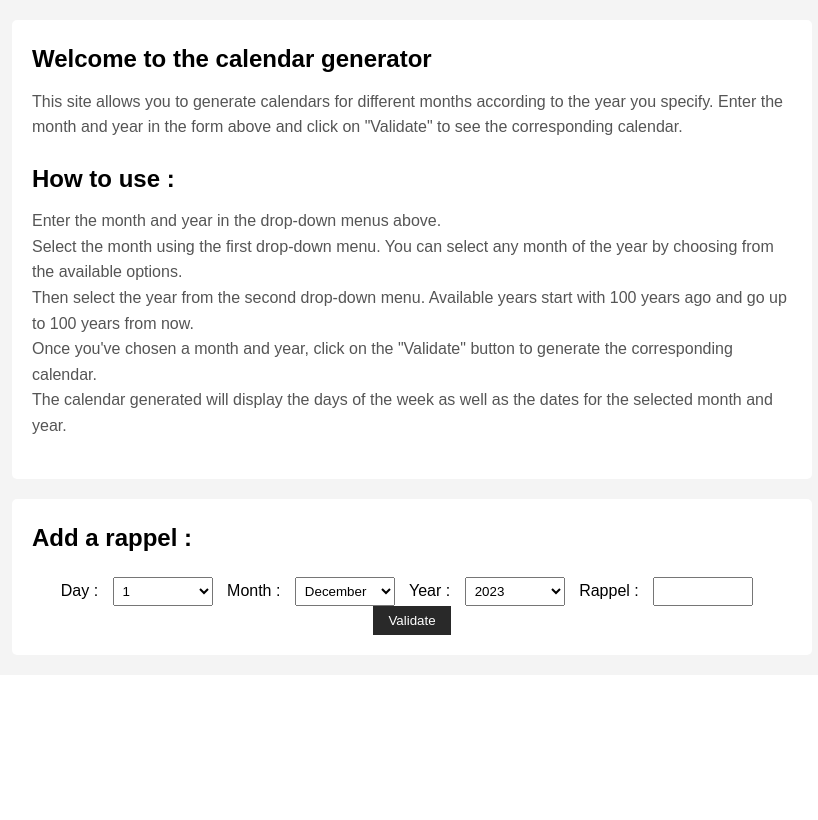
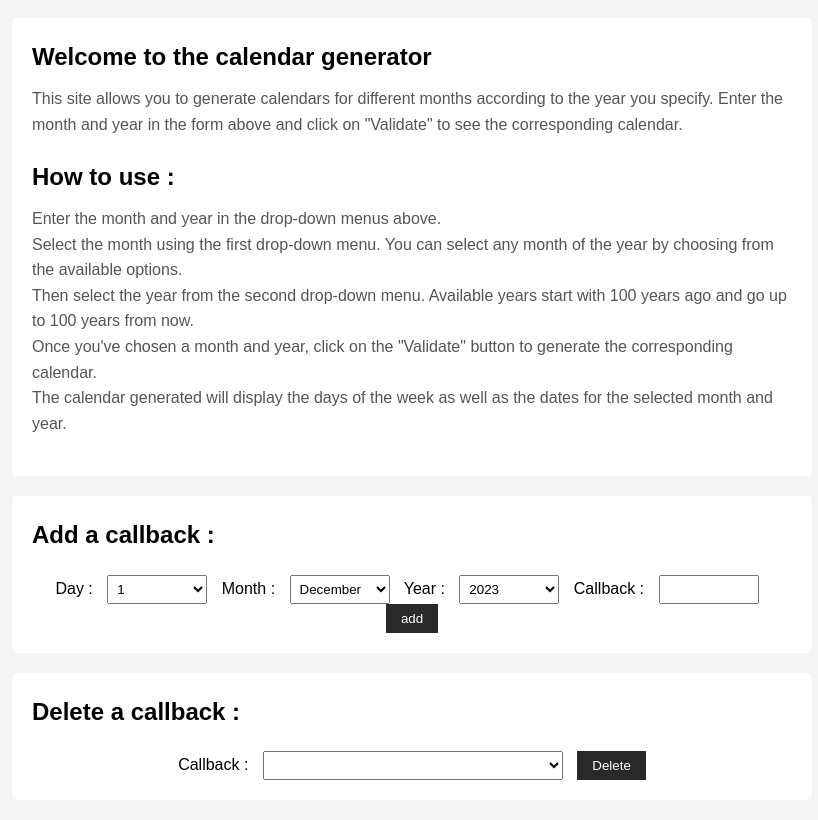
Before and after one commit to arthur-pbty/nsi, a PHP site: page / in a window 1280 px wide. Shown: the part 132-952 px from the top of the page, without its empty margins (228-1046 px from the left). Before the commit the page ends 767 px from the top, so only its background shows below. Run offline with PHP 8.4, Linux system fonts and the light colour scheme; lists and menus that the app fills with data are empty.

Commit message:
enhancement addition

```diff
--- a/Activity_PHP/calendar/index.php
+++ b/Activity_PHP/calendar/index.php
@@ -11,7 +11,7 @@
     <header>
         <h1>Calendar</h1>
         <form method="post" action="calendar.php">
-            <label for="">Month :</label>
+            <label for="month">Month :</label>
             <select name="month">
                 <?php
                 $months = [
@@ -36,7 +36,7 @@
                 ?>
             </select>
 
-            <label for="">Year :</label>
+            <label for="year">Year :</label>
             <select name="year">
             <?php
             for ($i = date("Y")-100; $i <= date("Y")+100; $i++) {
@@ -48,7 +48,7 @@
             <button type="submit">Validate</button>
         </form>
     </header>
-    <main>
+    <main class="first-main">
         <section>
             <h2>Welcome to the calendar generator</h2>
             <p>This site allows you to generate calendars for different months according to the year you specify. Enter the month and year in the form above and click on "Validate" to see the corresponding calendar.</p>
@@ -64,9 +64,9 @@
         </section>
     </main>
     <main>
-        <h2>Add a rappel :</h2>
+        <h2>Add a callback :</h2>
         <form method="post" action="create_rappel.php">
-            <label for="">Day :</label>
+            <label for="day">Day :</label>
             <select name="day">
                 <?php
                 for ($j = 1; $j <= 31; $j++) {
@@ -76,7 +76,7 @@
                 ?>
             </select>
 
-            <label for="">Month :</label>
+            <label for="month">Month :</label>
             <select name="month">
                 <?php
                 foreach ($months as $value => $label) {
@@ -86,7 +86,7 @@
                 ?>
             </select>
 
-            <label for="">Year :</label>
+            <label for="year">Year :</label>
             <select name="year">
                 <?php
                 for ($i = date("Y")-100; $i <= date("Y")+100; $i++) {
@@ -96,9 +96,32 @@
                 ?>
             </select>
 
-            <label for="rappel">Rappel :</label>
+            <label for="rappel">Callback :</label>
             <input type="text" name="rappel" required>
-            <button type="submit">Validate</button>
+            <button type="submit">add</button>
+        </form>
+    </main>
+    <main>
+        <h2>Delete a callback :</h2>
+        <form method="post" action="del_rappel.php">
+            <label for="callback">Callback :</label>
+            <select name="callback" class="sup-callback">
+                <?php
+                foreach ($_COOKIE as $nom_cookie => $valeur_cookie) {
+
+                    $cut = explode("-", $nom_cookie);
+
+                    if (count($cut) >= 3) {
+                       $rappelday = $cut[0];
+                       $rappelmonth = $cut[1];
+                       $rappelyear = $cut[2];
+                    } else {}
+
+                    echo "<option value='$nom_cookie'>$rappelday/$rappelmonth/$rappelyear : $valeur_cookie</option>";
+                }
+                ?>
+            </select>
+            <button type="submit">Delete</button>
         </form>
     </main>
 </body>
--- a/Activity_PHP/calendar/style.css
+++ b/Activity_PHP/calendar/style.css
@@ -37,6 +37,10 @@ header {
    color: #fff;
    text-align: center;
    padding: 1em 0;
+   position: fixed;
+   width: 100%;
+   top: 0;
+   left: 0;
 }
 
 header h1 {
@@ -52,6 +56,10 @@ form label {
    margin-right: 10px;
 }
 
+.sup-callback {
+   width: 300px;
+}
+
 form input,
 form select {
    width: 100px;
@@ -59,12 +67,19 @@ form select {
    margin-right: 10px;
 }
 
-form button {
+button,
+a,
+.btn {
    padding: 7px 15px;
    background-color: #292929;
    color: #fff;
    border: none;
    cursor: pointer;
+   text-decoration: none;
+}
+
+.first-main {
+   margin-top: 150px;
 }
 
 main {
@@ -86,3 +101,7 @@ main h2 {
 main p {
    color: #555;
 }
+
+.main-calendar {
+   min-height: 500px;
+}
```
Also changed, not shown: Activity_PHP/calendar/calendar.php (+32 -4 lines), Activity_PHP/calendar/del_rappel.php (added, +8 -0 lines).
